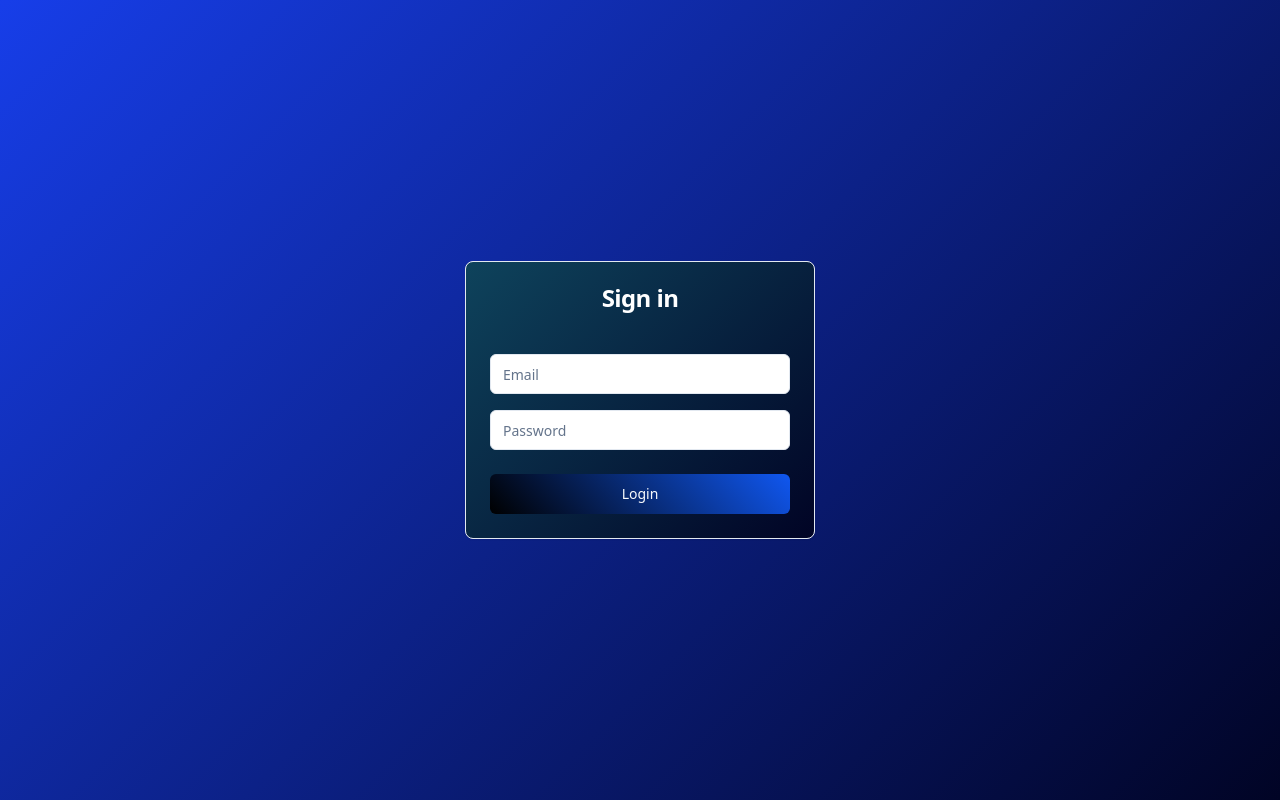
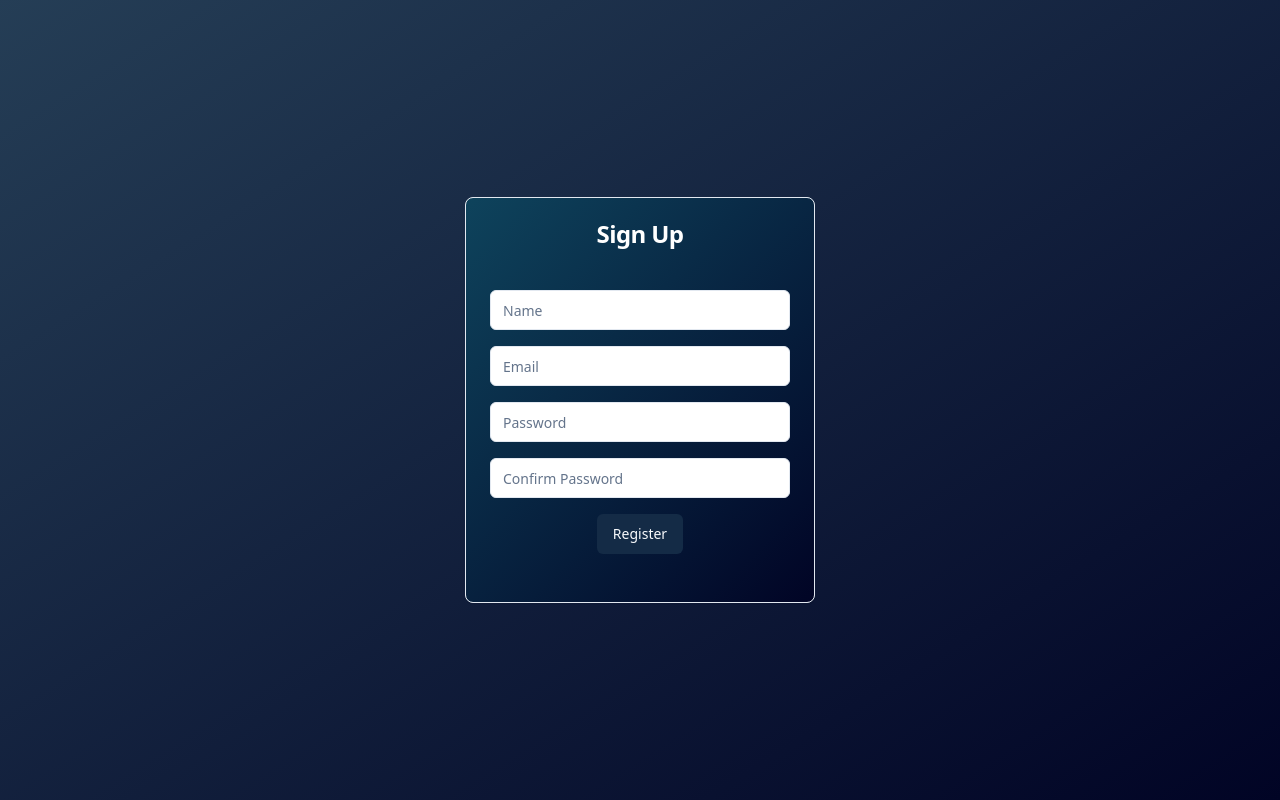
Before and after one commit to Agustinmalvaso/my-notes, a Vue app: page / in a window 1280 px wide. Built offline with nearby package versions, Linux system fonts and the light colour scheme.

Commit message:
Installed axios and added register page that now is working

```diff
--- a/index.html
+++ b/index.html
@@ -4,7 +4,7 @@
     <meta charset="UTF-8" />
     <link rel="icon" type="image/svg+xml" href="/vite.svg" />
     <meta name="viewport" content="width=device-width, initial-scale=1.0" />
-    <title>Vite + Vue + TS</title>
+    <title>My Notes</title>
   </head>
   <body>
     <div id="app"></div>
--- a/package.json
+++ b/package.json
@@ -10,6 +10,7 @@
   },
   "dependencies": {
     "@vueuse/core": "^10.11.1",
+    "axios": "^1.7.3",
     "class-variance-authority": "^0.7.0",
     "clsx": "^2.1.1",
     "lucide-vue-next": "^0.427.0",
--- a/src/App.vue
+++ b/src/App.vue
@@ -1,15 +1,10 @@
 <script setup lang="ts">
 import Login from "./Login.vue";
+import Register from "./Register.vue";
 </script>
 
 <template>
-  <div class="w-full h-screen background">
-    <Login />
+  <div class="w-full h-screen bg-gradient-to-br from-[#0a2641e3] to-[#010425]">
+    <Register />
   </div>
 </template>
-
-<style>
-.background {
-  background: linear-gradient(135deg, #173ee9, #010425);
-}
-</style>
--- a/src/Login.vue
+++ b/src/Login.vue
@@ -9,7 +9,6 @@ import {
   CardTitle,
 } from "@/components/ui/card";
 import { Input } from "@/components/ui/input";
-import { Label } from "@/components/ui/label";
 </script>
 
 <template>
@@ -17,19 +16,26 @@ import { Label } from "@/components/ui/label";
     <Card class="w-[350px] login-container">
       <CardHeader>
         <CardTitle class="flex justify-center login-title">Sign in</CardTitle>
+        <CardDescription class="flex items-center gap-1"
+          >Don't have an account yet?
+          <button
+            class="flex underline text-sky-400 hover:text-sky-600 bg-transparent p-0"
+          >
+            Sign Up
+          </button></CardDescription
+        >
       </CardHeader>
       <CardContent class="flex flex-col gap-y-4">
-        <form>
           <div class="grid items-center w-full gap-4">
             <div class="flex flex-col space-y-1.5">
-              <Input id="name" placeholder="Email" />
+              <Input id="email" placeholder="Email" />
             </div>
           </div>
         </form>
         <form>
           <div class="grid items-center w-full gap-4">
             <div class="flex flex-col space-y-1.5">
-              <Input id="name" placeholder="Password" />
+              <Input id="password" placeholder="Password" />
             </div>
           </div>
         </form>
@@ -47,16 +53,16 @@ import { Label } from "@/components/ui/label";
   border-radius: 10px;
   box-shadow: 0 4px 15px rgba(0, 0, 0, 0.2);
 }
+.login-button {
+  background-color: #142b46 !important;
+  border-color: white !important;
+}
 .login-title {
   font-size: 24px;
   margin-bottom: 20px;
   color: #fff;
 }
-.login-button {
-  background: linear-gradient(45deg, #000000, #1057f0);
-  color: #fff;
-}
 .login-button:hover {
-  background: linear-gradient(45deg, #000000, #0b45c0);
+  background: #183d53 !important;
 }
 </style>
--- /dev/null
+++ b/src/Register.vue
@@ -0,0 +1,93 @@
+<script setup lang="ts">
+import { Button } from "@/components/ui/button";
+import {
+  Card,
+  CardContent,
+  CardFooter,
+  CardHeader,
+  CardTitle,
+} from "@/components/ui/card";
+import { Input } from "@/components/ui/input";
+import axios from "axios";
+import { ref } from "vue";
+
+const name = ref("");
+const email = ref("");
+const password = ref("");
+const passwordConfirmation = ref("");
+
+async function registerUser() {
+  try {
+    const response = await axios.post("http://my-notes-backend.test/register", {
+      name: name.value,
+      email: email.value,
+      password: password.value,
+      password_confirmation: passwordConfirmation.value,
+    });
+    console.log("Registration successful:", response.data);
+  } catch (error) {
+    console.error("There was an error!", error.response.data);
+  }
+}
+</script>
+
+<template>
+  <div class="flex justify-center items-center h-screen">
+    <Card class="w-[350px] login-container">
+      <CardHeader>
+        <CardTitle class="flex justify-center login-title">Sign Up</CardTitle>
+      </CardHeader>
+      <CardContent class="flex flex-col gap-y-4">
+        <form
+          @submit.prevent="registerUser"
+          class="flex flex-col items-center w-full gap-4"
+        >
+          <div class="flex flex-col items-center w-full gap-4">
+            <Input v-model="name" id="name" placeholder="Name" />
+            <Input
+              v-model="email"
+              id="email"
+              placeholder="Email"
+              type="email"
+            />
+            <Input
+              v-model="password"
+              id="password"
+              placeholder="Password"
+              type="password"
+            />
+            <Input
+              v-model="passwordConfirmation"
+              id="password_confirmation"
+              placeholder="Confirm Password"
+              type="password"
+            />
+          </div>
+          <CardFooter class="flex justify-center">
+            <Button class="w-full login-button" type="submit">Register</Button>
+          </CardFooter>
+        </form>
+      </CardContent>
+    </Card>
+  </div>
+</template>
+
+<style>
+.login-container {
+  background: linear-gradient(135deg, #0e435c, #010425);
+  border-radius: 10px;
+  box-shadow: 0 4px 15px rgba(0, 0, 0, 0.2);
+}
+.login-button {
+  background-color: #142b46 !important;
+  border-color: white !important;
+}
+.login-title {
+  font-size: 24px;
+  margin-bottom: 20px;
+  color: #fff;
+}
+.login-button:hover {
+  background: #183d53 !important;
+}
+</style>
```
Also changed, not shown: 1 other file (tests, documents, lock files or other folders).
